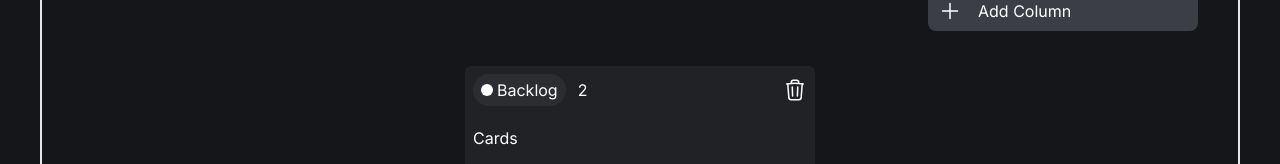
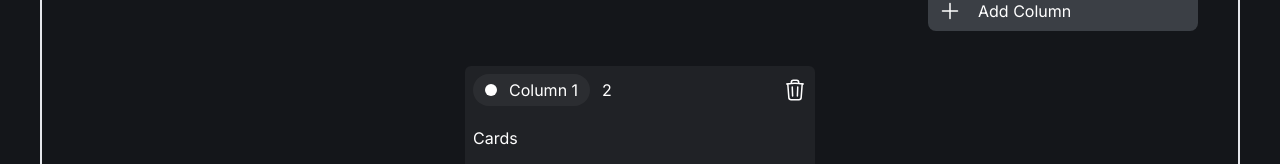
Before and after one commit to Rijan-Joshi/Kanban-Board, a React (Vite) app in the folder Kanban Drag and Drop/: page / in a window 1280 px wide. Both pictures are taken after a click on the button "Add Column". Shown: the part 215-379 px from the top of the page. Built offline with nearby package versions, Linux system fonts and the light colour scheme.

Commit message:
Setup editing mode for the title

```diff
--- a/Kanban Drag and Drop/src/components/Board/board.tsx
+++ b/Kanban Drag and Drop/src/components/Board/board.tsx
@@ -62,8 +62,20 @@ const Board = () => {
     }
   };
 
+  //Updating the title
+  const updateColumn = (id: Id, title: string) => {
+    const updatedColumns = columns.map((col) => {
+      if (col.id === id) {
+        col.title = title;
+        return col;
+      } else {
+        return col;
+      }
+    });
+    setColumns(updatedColumns);
+  };
+
   // Fixing DeleteButton Not Working
-
   const sensors = useSensors(
     useSensor(PointerSensor, {
       activationConstraint: {
@@ -130,6 +142,7 @@ const Board = () => {
                 col={column}
                 id={column.id}
                 deleteColumn={deleteColumn}
+                updateColumn={updateColumn}
               />
             ))}
           </SortableContext>
@@ -142,6 +155,7 @@ const Board = () => {
                 col={activeColumn}
                 id={activeColumn.id}
                 deleteColumn={deleteColumn}
+                updateColumn={updateColumn}
               />
             )}
           </DragOverlay>,
--- a/Kanban Drag and Drop/src/components/Column/ColumnContainer.tsx
+++ b/Kanban Drag and Drop/src/components/Column/ColumnContainer.tsx
@@ -8,11 +8,12 @@ import { useState } from "react";
 interface Props {
   col: Column;
   deleteColumn: (id: Id) => void;
+  updateColumn: (id: Id, val: string) => void;
   id: Id;
 }
 
-const ColumnContainer = ({ col, deleteColumn, id }: Props) => {
-  const [editing, setEditing] = useState<boolean>(false);
+const ColumnContainer = ({ col, deleteColumn, id, updateColumn }: Props) => {
+  const [editMode, setEditMode] = useState<boolean>(false);
 
   const {
     attributes,
@@ -75,13 +76,32 @@ const ColumnContainer = ({ col, deleteColumn, id }: Props) => {
     "
       ref={setNodeRef}
       style={style}
-      {...attributes}
-      {...listeners}
     >
-      <motion.div className="flex gap-3 items-center mb-2">
-        <div className="bg-gray-50 bg-opacity-5 rounded-full p-2 pt-1 pb-1 gap-1 flex items-center">
+      <motion.div
+        className="flex gap-3 items-center mb-2"
+        {...attributes}
+        {...listeners}
+        onClick={() => setEditMode(true)}
+      >
+        <div className="bg-gray-50 bg-opacity-5 rounded-full p-3 pt-1 pb-1 gap-1 flex items-center">
           <div className="w-3 h-3 rounded-full bg-current" />
-          <div className="title">Backlog</div>
+          <div className="title pl-2">
+            {!editMode ? (
+              col.title
+            ) : (
+              <input
+                value={col.title}
+                className="bg-transparent outline-none"
+                autoFocus
+                onChange={(e) => updateColumn(col.id, e.target.value)}
+                onKeyDown={(e) => {
+                  if (e.key !== "Enter") return;
+                  setEditMode(false);
+                }}
+                onBlur={() => setEditMode(false)}
+              />
+            )}
+          </div>
         </div>
         <div>2</div>
 
```
